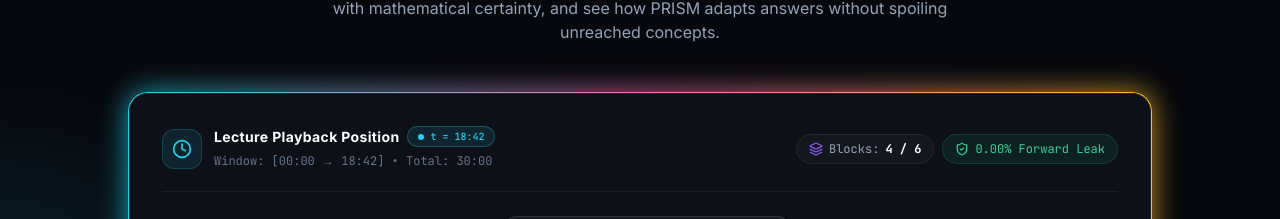
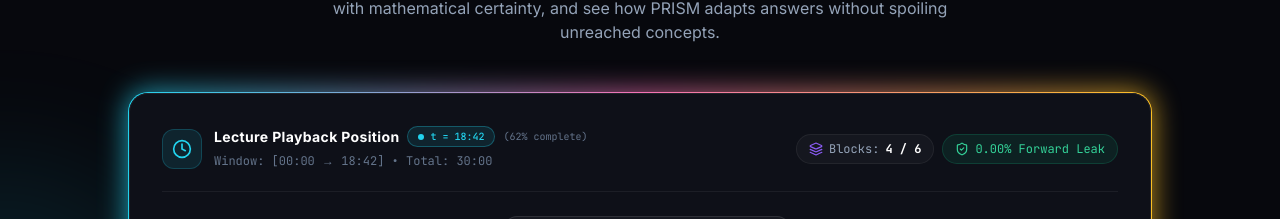
Before and after one commit to FuzailAhmad-Sphericaljudge/prism-ai-learning-assistant, a Next.js app in the folder web/: page / in a window 1280 px wide. Shown: the part 2775-2994 px from the top of the page. Built offline with nearby package versions, Linux system fonts and the light colour scheme; no server answers.

Commit message:
feat(landing): add active playback percentage indicator in FirewallDemo.tsx

```diff
--- a/web/components/landing/FirewallDemo.tsx
+++ b/web/components/landing/FirewallDemo.tsx
@@ -122,6 +122,9 @@
                       <Badge variant="cyan" dot className="font-mono text-[10px]">
                         t = {formatTime(playbackSeconds)}
                       </Badge>
+                      <span className="text-[10px] font-mono text-foreground-subtle hidden md:inline">
+                        ({Math.round((playbackSeconds / 1800) * 100)}% complete)
+                      </span>
                     </div>
                     <span className="text-xs text-foreground-subtle font-mono">
                       Window: [00:00 &rarr; {formatTime(playbackSeconds)}] &bull; Total: 30:00
```
